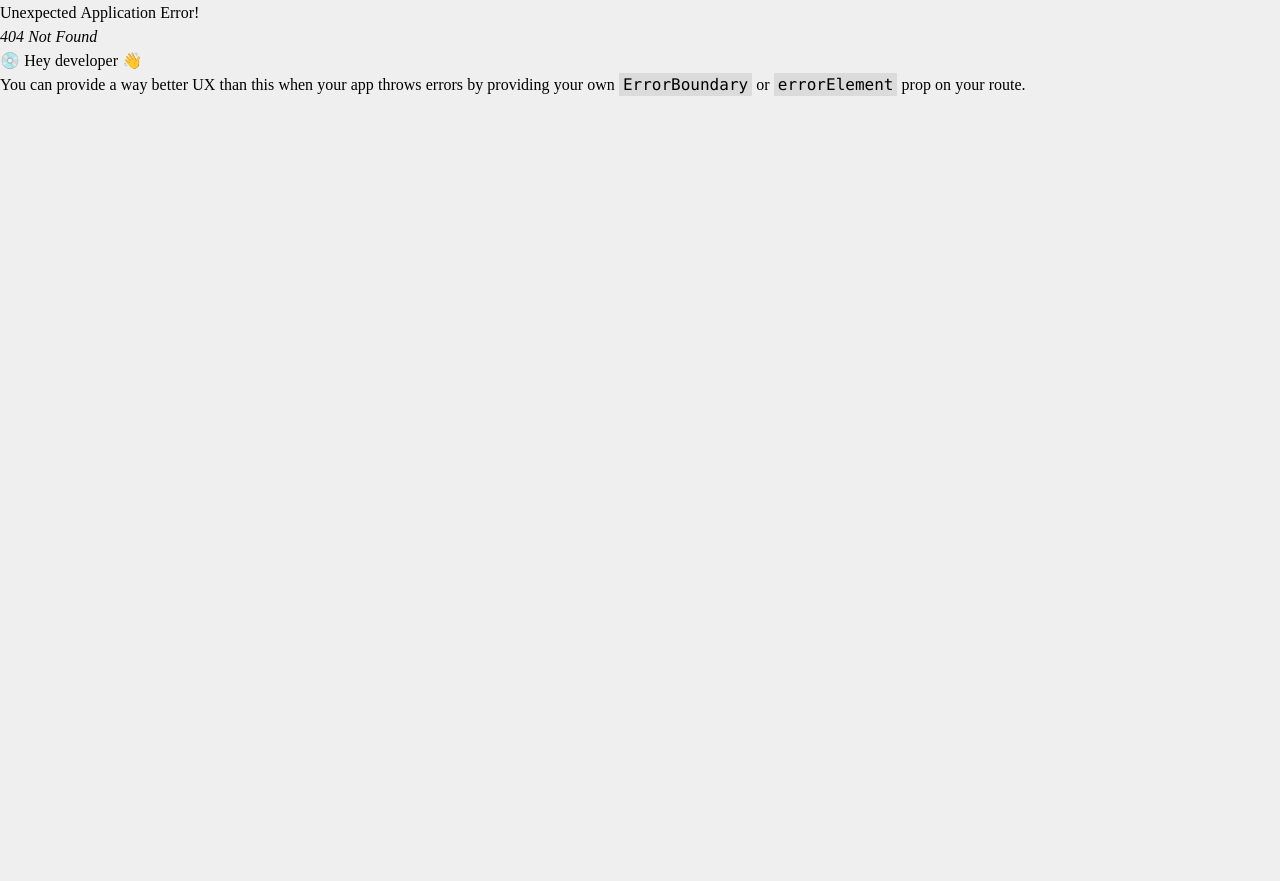
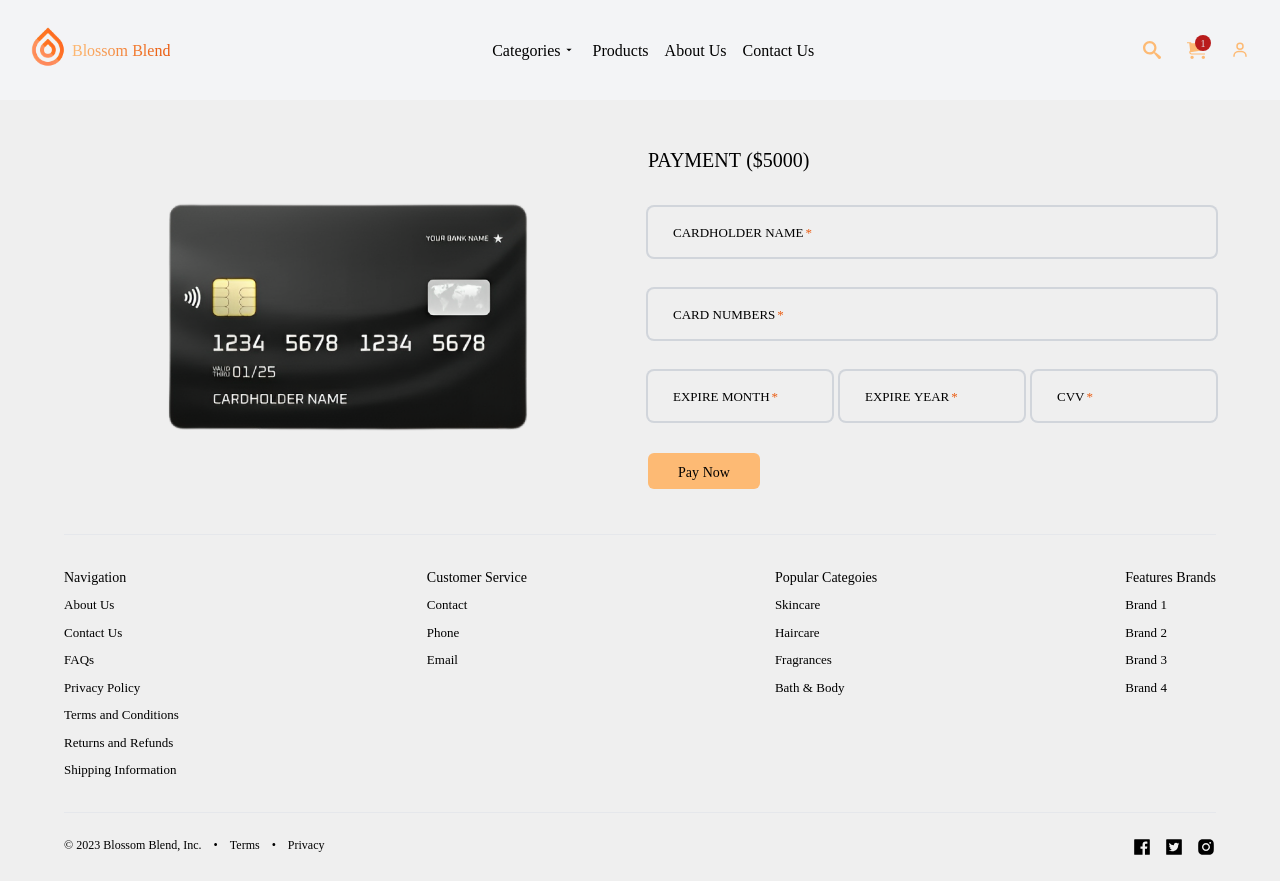
Before and after one commit to official-commandcodes/Blossom-Blend, a React (Vite) app in the folder client/: page /payment in a window 1280 px wide. Before the commit this address had no page. Before the commit the page ends 800 px from the top, so only its background shows below. Built offline with nearby package versions, Linux system fonts and the light colour scheme.

Commit message:
Added: payment page

```diff
--- a/client/src/App.jsx
+++ b/client/src/App.jsx
@@ -7,6 +7,7 @@ const ProductsPage = lazy(() => import('./pages/Products'));
 const ProductsDetails = lazy(() => import('./pages/ProductsDetails'));
 const Cart = lazy(() => import('./pages/Cart'));
 const Checkout = lazy(() => import('./pages/Checkout'));
+const Payment = lazy(() => import('./pages/Payment'));
 
 const App = () => {
      const router = createBrowserRouter([
@@ -38,6 +39,11 @@ const App = () => {
                          path: '/checkout/:product',
                          element: <Checkout />,
                     },
+
+                    {
+                         path: '/payment',
+                         element: <Payment />,
+                    },
                ],
           },
      ]);
--- a/client/src/features/cart/CartLists.jsx
+++ b/client/src/features/cart/CartLists.jsx
@@ -14,7 +14,33 @@ const CartLists = () => {
                </div>
 
                <ul className='flex flex-col'>
-                    <Link
+                    <li className='grid grid-cols-6 gap-2 items-center py-1 border-t-[1px] border-b-[1px]'>
+                         <Link
+                              to='/products/1'
+                              className='flex items-center col-span-2'
+                         >
+                              <img
+                                   src='/markup-2.png'
+                                   alt='Markup'
+                                   className='w-32 h-32 object-cover'
+                              />
+                              <h3 className='font-medium text-xl'>
+                                   La Mer Crème de la Mer.
+                              </h3>
+                         </Link>
+                         <div className='text-[17px] font-light'>$499.79</div>
+                         <div className='justify-self-center'>
+                              <QuantityButton />
+                         </div>
+                         <div className='justify-self-center text-[17px] font-light'>
+                              $499.79
+                         </div>
+                         <div className='justify-self-center text-[25px] cursor-pointer text-orange-400'>
+                              <MdCancel />
+                         </div>
+                    </li>
+
+                    <li
                          to='/products/1'
                          className='grid grid-cols-6 gap-2 items-center py-1 border-t-[1px] border-b-[1px]'
                     >
@@ -42,37 +68,7 @@ const CartLists = () => {
                          <div className='justify-self-center text-[25px] cursor-pointer text-orange-400'>
                               <MdCancel />
                          </div>
-                    </Link>
-
-                    <Link
-                         to='/products/1'
-                         className='grid grid-cols-6 gap-2 items-center py-1 border-t-[1px] border-b-[1px]'
-                    >
-                         <div className='flex items-center col-span-2'>
-                              <img
-                                   src='/markup-2.png'
-                                   alt='Markup'
-                                   className='w-32 h-32 object-cover'
-                              />
-                              <h3 className='font-medium text-xl'>
-                                   La Mer Crème de la Mer.
-                              </h3>
-                         </div>
-
-                         <div className='text-[17px] font-light'>$499.79</div>
-
-                         <div className='justify-self-center'>
-                              <QuantityButton />
-                         </div>
-
-                         <div className='justify-self-center text-[17px] font-light'>
-                              $499.79
-                         </div>
-
-                         <div className='justify-self-center text-[25px] cursor-pointer text-orange-400'>
-                              <MdCancel />
-                         </div>
-                    </Link>
+                    </li>
                </ul>
           </section>
      );
--- /dev/null
+++ b/client/src/pages/Payment.jsx
@@ -0,0 +1,93 @@
+import { useState } from 'react';
+import Input from '../ui/Input';
+
+function Payment() {
+     const [cardNumber, setCardNumber] = useState('');
+     const [expiryDate, setExpiryDate] = useState('');
+     const [cvv, setCvv] = useState('');
+
+     // Function to handle form submission
+     const handleSubmit = (e) => {
+          e.preventDefault();
+          // Here you would typically send payment data to a payment gateway
+     };
+
+     return (
+          <section className='px-16 py-6 flex items-center gap-4'>
+               <div className='flex-1 flex justify-center '>
+                    <img
+                         src='/credit_card.png'
+                         alt='Credit Card'
+                         className='w-full'
+                    />
+               </div>
+
+               <div className='flex-1'>
+                    <form
+                         onSubmit={handleSubmit}
+                         className='flex flex-col gap-8'
+                    >
+                         <h1 className='text-[20px] font-medium'>
+                              PAYMENT (<span className='font-light'>$5000</span>
+                              )
+                         </h1>
+
+                         <Input label='CARDHOLDER NAME' />
+
+                         <Input label='CARD NUMBERS' />
+
+                         <div className='flex gap-2'>
+                              <Input label='EXPIRE MONTH' />
+                              <Input label='EXPIRE YEAR' />
+                              <Input label='CVV' />
+                         </div>
+                         {/* <label>
+                              <input
+                                   type='text'
+                                   value={cardNumber}
+                                   onChange={(e) =>
+                                        setCardNumber(e.target.value)
+                                   }
+                                   placeholder='1234 5678 9012 3456'
+                                   maxLength='16'
+                                   required
+                              />
+                         </label> */}
+
+                         {/* <label>
+                              <input
+                                   type='text'
+                                   value={expiryDate}
+                                   onChange={(e) =>
+                                        setExpiryDate(e.target.value)
+                                   }
+                                   placeholder='MM/YY'
+                                   maxLength='5'
+                                   required
+                              />
+                         </label> */}
+
+                         {/* <label>
+                              <input
+                                   type='text'
+                                   value={cvv}
+                                   onChange={(e) => setCvv(e.target.value)}
+                                   placeholder='123'
+                                   maxLength='3'
+                                   required
+                              />
+                         </label> */}
+
+                         <button
+                              type='submit'
+                              className='bg-orange-300 w-28 text-[14px] h-9 rounded-md font-light'
+                         >
+                              Pay Now
+                         </button>
+                    </form>
+               </div>
+          </section>
+     );
+}
+
+export default Payment;
--- a/client/src/ui/Shipping.jsx
+++ b/client/src/ui/Shipping.jsx
@@ -1,3 +1,4 @@
+import { Link } from 'react-router-dom';
 import Input from './Input';
 
 const Shipping = () => {
@@ -22,9 +23,12 @@ const Shipping = () => {
                          <Input label='City' />
                     </div>
 
-                    <button className='bg-gray-600 py-2 w-48 text-gray-100 rounded-md'>
+                    <Link
+                         to='/payment'
+                         className='bg-gray-600 h-12 w-48 text-gray-100 rounded-md flex justify-center items-center'
+                    >
                          Continue
-                    </button>
+                    </Link>
                </form>
           </section>
      );
```
Also changed, not shown: client/public/credit_card.png (added).
